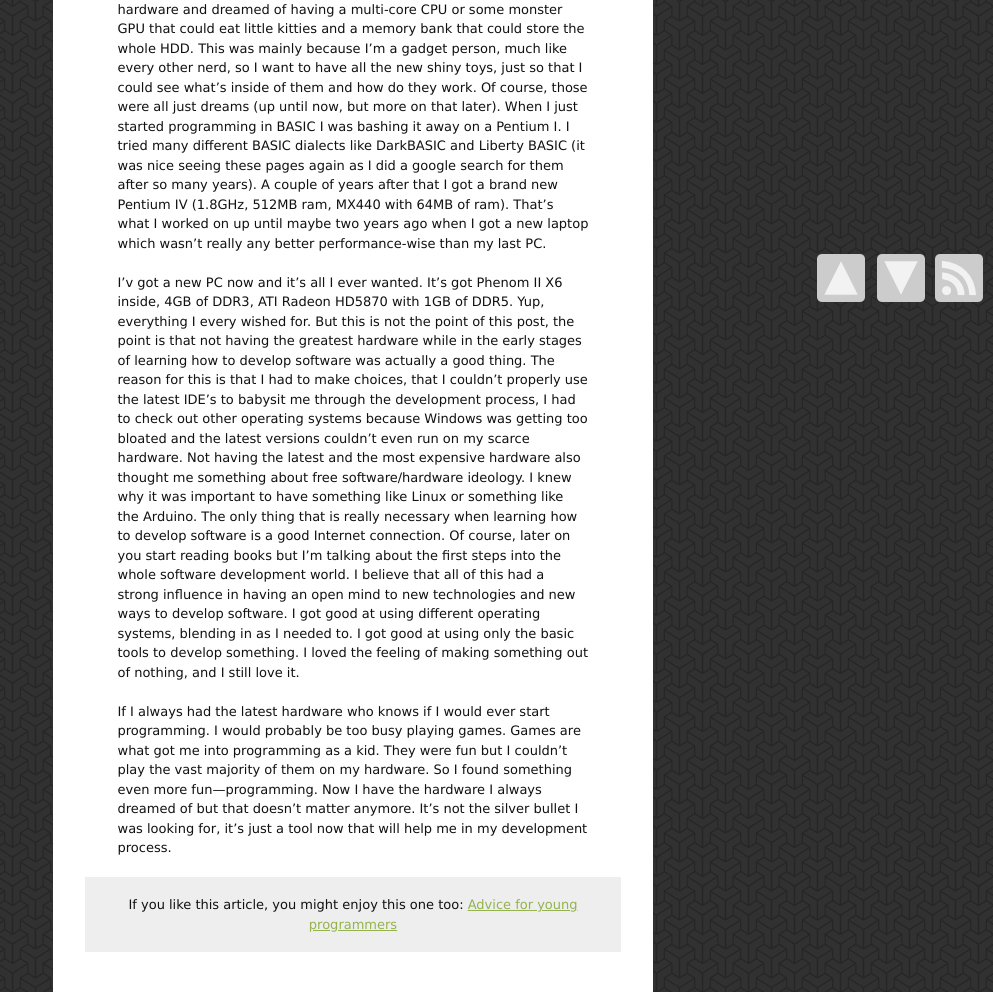
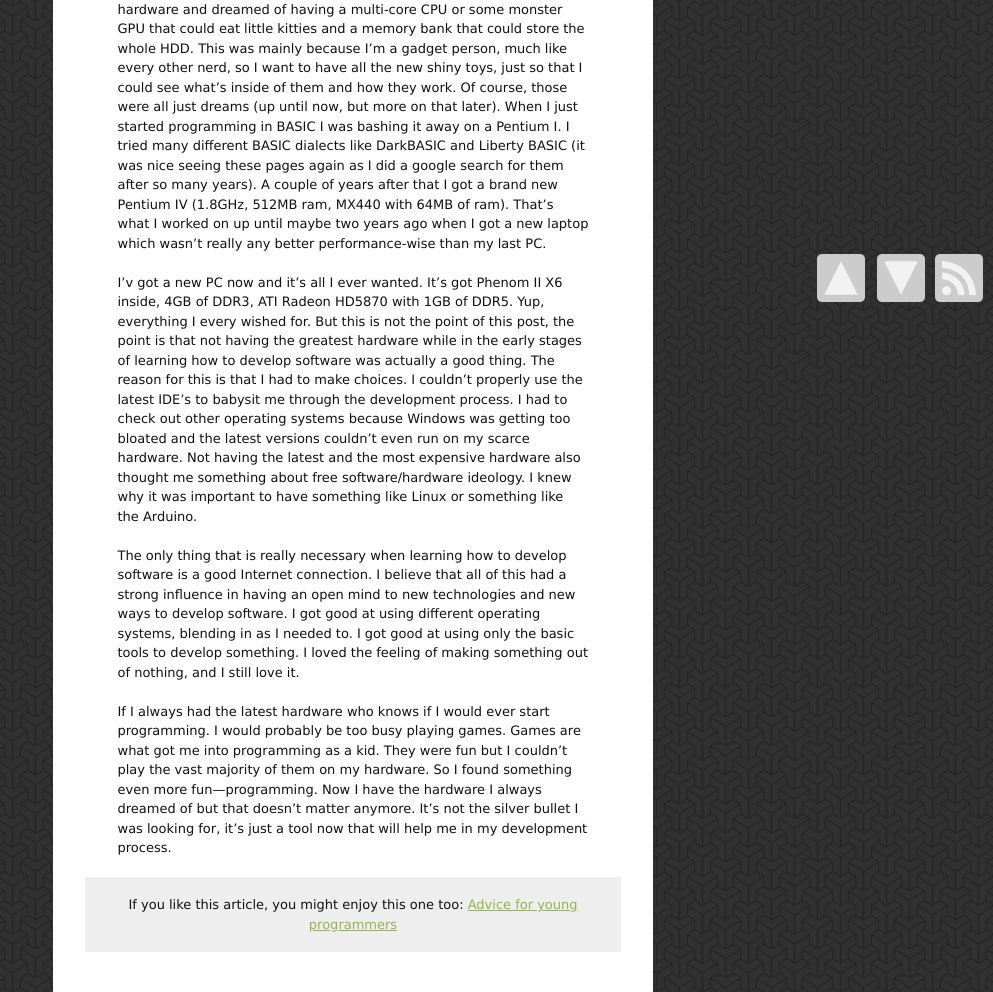
Before and after one commit to amir-hadzic/amir-hadzic.github.com, a Jekyll site: the page built from _posts/2010-12-14-Scarce-hardware-as-a-way-to-learn.markdown, in a window 1280 px wide. Shown: the part 578-1570 px from the top of the page, without its empty margins (287-1280 px from the left). Built offline with Jekyll 4.4.1, drawn with Linux system fonts in a browser that asks for light colours; some web fonts are replaced; comment, search, counter and statistics services are not loaded; some of the changed text lies outside the part shown.

Commit message:
Update post with minor structure changes

```diff
--- a/_posts/2010-12-14-Scarce-hardware-as-a-way-to-learn.markdown
+++ b/_posts/2010-12-14-Scarce-hardware-as-a-way-to-learn.markdown
@@ -9,10 +9,10 @@
 dreamed of having a multi-core CPU or some monster GPU that could eat little
 kitties and a memory bank that could store the whole HDD. This was mainly
 because I'm a gadget person, much like every other nerd, so I want to have all
-the new shiny toys, just so that I could see what's inside of them and how do
-they work. Of course, those were all just dreams (up until now, but more on
-that later). When I just started programming in BASIC I was bashing it away on
-a Pentium I. I tried many different BASIC dialects like DarkBASIC and Liberty
+the new shiny toys, just so that I could see what's inside of them and how they
+work. Of course, those were all just dreams (up until now, but more on that
+later). When I just started programming in BASIC I was bashing it away on a
+Pentium I. I tried many different BASIC dialects like DarkBASIC and Liberty
 BASIC (it was nice seeing these pages again as I did a google search for them
 after so many years). A couple of years after that I got a brand new Pentium IV
 (1.8GHz, 512MB ram, MX440 with 64MB of ram). That's what I worked on up until
@@ -23,21 +23,20 @@
 4GB of DDR3, ATI Radeon HD5870 with 1GB of DDR5. Yup, everything I every wished
 for. But this is not the point of this post, the point is that not having the
 greatest hardware while in the early stages of learning how to develop software
-was actually a good thing. The reason for this is that I had to make choices,
-that I couldn't properly use the latest IDE's to babysit me through the
-development process, I had to check out other operating systems because Windows
-was getting too bloated and the latest versions couldn't even run on my scarce
-hardware. Not having the latest and the most expensive hardware also thought me
-something about free software/hardware ideology. I knew why it was important to
-have something like Linux or something like the Arduino. The only thing that is
-really necessary when learning how to develop software is a good Internet
-connection. Of course, later on you start reading books but I'm talking about
-the first steps into the whole software development world. I believe that all
-of this had a strong influence in having an open mind to new technologies and
-new ways to develop software. I got good at using different operating systems,
-blending in as I needed to. I got good at using only the basic tools to develop
-something. I loved the feeling of making something out of nothing, and I still
-love it.
+was actually a good thing. The reason for this is that I had to make choices.
+I couldn't properly use the latest IDE's to babysit me through the development
+process. I had to check out other operating systems because Windows was getting
+too bloated and the latest versions couldn't even run on my scarce hardware.
+Not having the latest and the most expensive hardware also thought me something
+about free software/hardware ideology. I knew why it was important to have
+something like Linux or something like the Arduino.
+
+The only thing that is really necessary when learning how to develop software
+is a good Internet connection. I believe that all of this had a strong
+influence in having an open mind to new technologies and new ways to develop
+software. I got good at using different operating systems, blending in as I
+needed to. I got good at using only the basic tools to develop something. I
+loved the feeling of making something out of nothing, and I still love it.
 
 If I always had the latest hardware who knows if I would ever start
 programming. I would probably be too busy playing games. Games are what got me
```
